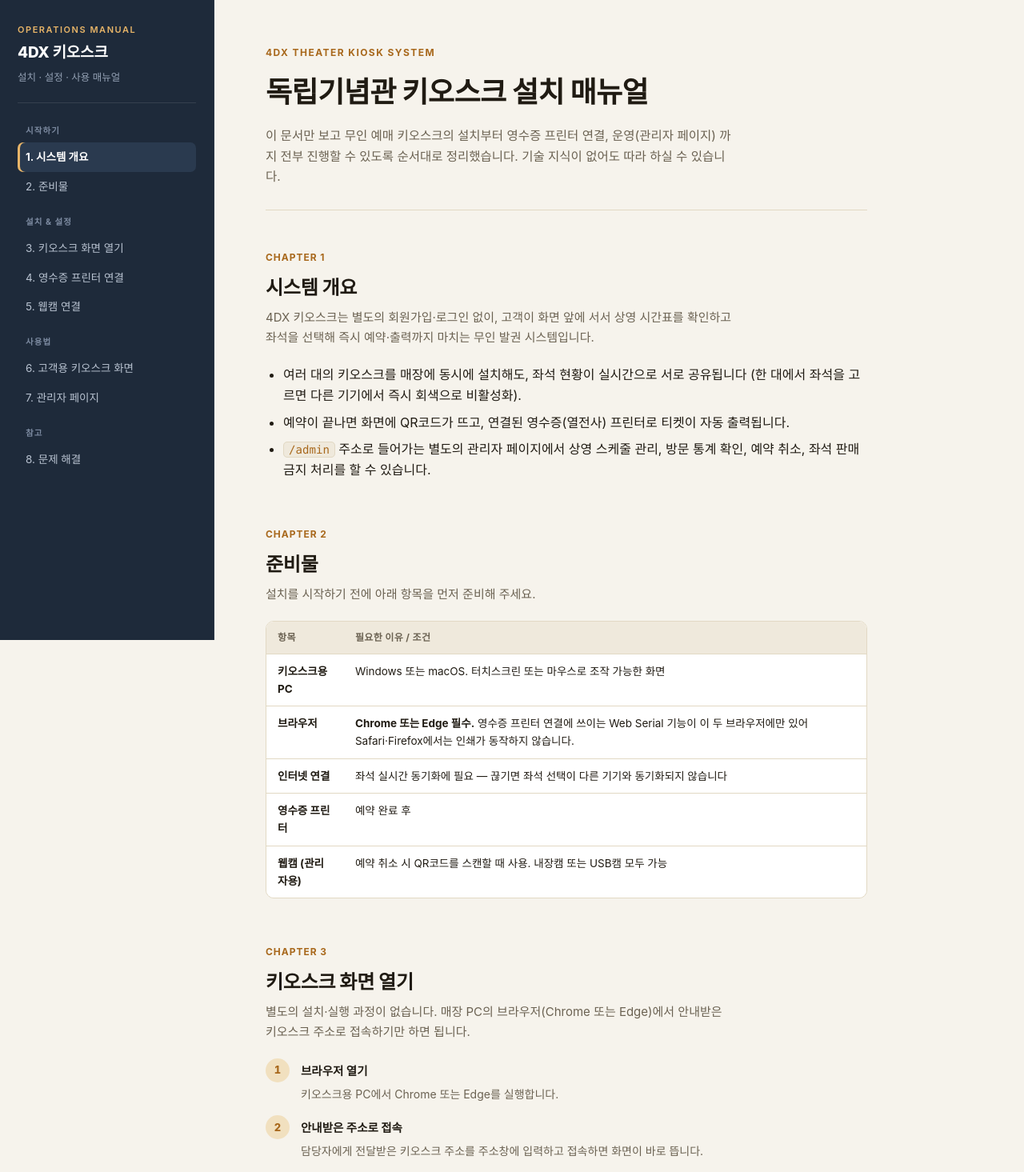
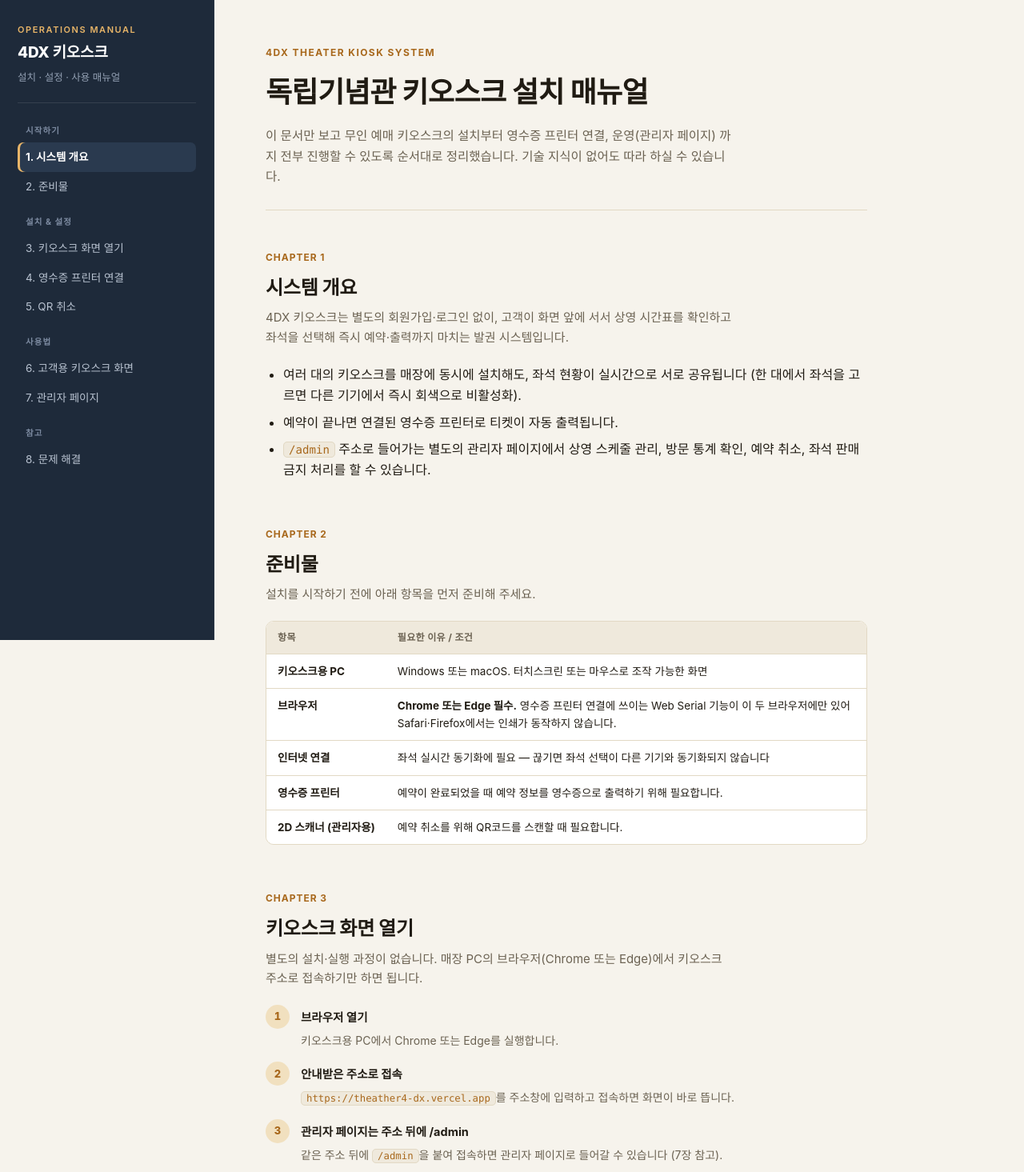
Before and after one commit to rtder6023/4DTheater_Manual, a Vue app: page / in a window 1280 px wide. Shown: the top 1465 px of the page at 80% size. Built offline with nearby package versions, Linux system fonts and the light colour scheme.

Commit message:
fix: url 주소 및 임시 계정 추가

```diff
--- a/src/data/chapters.js
+++ b/src/data/chapters.js
@@ -4,11 +4,11 @@ export const chapters = [
     num: "Chapter 1",
     title: "시스템 개요",
     intro:
-      "4DX 키오스크는 별도의 회원가입·로그인 없이, 고객이 화면 앞에 서서 상영 시간표를 확인하고 좌석을 선택해 즉시 예약·출력까지 마치는 무인 발권 시스템입니다.",
+      "4DX 키오스크는 별도의 회원가입·로그인 없이, 고객이 화면 앞에 서서 상영 시간표를 확인하고 좌석을 선택해 즉시 예약·출력까지 마치는 발권 시스템입니다.",
     body: `
       <ul>
         <li>여러 대의 키오스크를 매장에 동시에 설치해도, 좌석 현황이 실시간으로 서로 공유됩니다 (한 대에서 좌석을 고르면 다른 기기에서 즉시 회색으로 비활성화).</li>
-        <li>예약이 끝나면 화면에 QR코드가 뜨고, 연결된 영수증(열전사) 프린터로 티켓이 자동 출력됩니다.</li>
+        <li>예약이 끝나면 연결된 영수증 프린터로 티켓이 자동 출력됩니다.</li>
         <li><code>/admin</code> 주소로 들어가는 별도의 관리자 페이지에서 상영 스케줄 관리, 방문 통계 확인, 예약 취소, 좌석 판매 금지 처리를 할 수 있습니다.</li>
       </ul>
     `,
@@ -23,11 +23,11 @@ export const chapters = [
         <table>
           <thead><tr><th>항목</th><th>필요한 이유 / 조건</th></tr></thead>
           <tbody>
-            <tr><td><strong>키오스크용 PC</strong></td><td>Windows 또는 macOS. 터치스크린 또는 마우스로 조작 가능한 화면</td></tr>
+            <tr><td style="white-space: nowrap;"><strong>키오스크용 PC</strong></td><td>Windows 또는 macOS. 터치스크린 또는 마우스로 조작 가능한 화면</td></tr>
             <tr><td><strong>브라우저</strong></td><td><strong>Chrome 또는 Edge 필수.</strong> 영수증 프린터 연결에 쓰이는 Web Serial 기능이 이 두 브라우저에만 있어 Safari·Firefox에서는 인쇄가 동작하지 않습니다.</td></tr>
             <tr><td><strong>인터넷 연결</strong></td><td>좌석 실시간 동기화에 필요 — 끊기면 좌석 선택이 다른 기기와 동기화되지 않습니다</td></tr>
-            <tr><td><strong>영수증 프린터</strong></td><td>예약 완료 후 </td></tr>
-            <tr><td><strong>웹캠 (관리자용)</strong></td><td>예약 취소 시 QR코드를 스캔할 때 사용. 내장캠 또는 USB캠 모두 가능</td></tr>
+            <tr><td><strong>영수증 프린터</strong></td><td>예약이 완료되었을 때 예약 정보를 영수증으로 출력하기 위해 필요합니다.</td></tr>
+            <tr><td style="white-space: nowrap;"><strong>2D 스캐너 (관리자용)</strong></td><td>예약 취소를 위해 QR코드를 스캔할 때 필요합니다.</td></tr>
           </tbody>
         </table>
       </div>
@@ -38,11 +38,11 @@ export const chapters = [
     num: "Chapter 3",
     title: "키오스크 화면 열기",
     intro:
-      "별도의 설치·실행 과정이 없습니다. 매장 PC의 브라우저(Chrome 또는 Edge)에서 안내받은 키오스크 주소로 접속하기만 하면 됩니다.",
+      "별도의 설치·실행 과정이 없습니다. 매장 PC의 브라우저(Chrome 또는 Edge)에서 키오스크 주소로 접속하기만 하면 됩니다.",
     body: `
       <ol class="steps">
         <li><div><strong>브라우저 열기</strong><span class="step-body">키오스크용 PC에서 Chrome 또는 Edge를 실행합니다.</span></div></li>
-        <li><div><strong>안내받은 주소로 접속</strong><span class="step-body">담당자에게 전달받은 키오스크 주소를 주소창에 입력하고 접속하면 화면이 바로 뜹니다.</span></div></li>
+        <li><div><strong>안내받은 주소로 접속</strong><span class="step-body"><code>https://theather4-dx.vercel.app</code>를 주소창에 입력하고 접속하면 화면이 바로 뜹니다.</span></div></li>
         <li><div><strong>관리자 페이지는 주소 뒤에 /admin</strong><span class="step-body">같은 주소 뒤에 <code>/admin</code>을 붙여 접속하면 관리자 페이지로 들어갈 수 있습니다 (7장 참고).</span></div></li>
       </ol>
       <div class="callout good">
@@ -82,21 +82,16 @@ export const chapters = [
     `,
   },
   {
-    id: "webcam",
+    id: "scan",
     num: "Chapter 5",
-    title: "웹캠 연결",
+    title: "QR 취소",
     intro:
-      "특정 예약을 취소하려면 영수증 속 정보가 담긴 QR코드를 웹캠에 읽어주실 시 취소됩니다. 아래 절차로 연결하면 됩니다.",
+      "특정 예약을 취소하려면 영수증 속 정보가 담긴 QR코드를 스캐너에 읽어주실 시 취소됩니다. 아래 절차로 연결하면 됩니다.",
     body: `
       <ol class="steps">
-        <li><div><strong>내장캠 또는 USB캠을 PC에 연결</strong><span class="step-body">관리자 PC와 USB로 연결합니다. (내장캠 사용 시 연결할 필요 없습니다.)</span></div></li>
-        <li><div><strong>사용할 카메라 선택</strong><span class="step-body">관리자 페이지에 로그인해 예약취소 속 QR스캔 시, 브라우저가 "카메라 선택" 팝업을 띄웁니다.</span></div></li>
-        <li><div><strong>목록에서 카메라를 선택하고 연결</strong><span class="step-body">팝업 목록에 뜬 카메라를 선택하고 "연결"을 누릅니다.</span></div></li>
+        <li><div><strong>2D 스캐너를 PC에 연결</strong><span class="step-body">관리자 PC와 USB로 연결합니다.</span></div></li>
+        <li><div><strong>스캐너를 통해 QR 취소</strong><span class="step-body">관리자 페이지의 예약 취소 속 QR 스캔 클릭 후 취소할 예약의 QR코드를 스캐너로 스캔해 예약을 취소합니다.</span></div></li>
       </ol>
-      <div class="callout good">
-        <span class="callout-label">이후에는 자동</span>
-        <p>한 번 허용하면 같은 브라우저·같은 기기에서는 다음 예약부터 팝업 없이 선택된 카메라로 연결됩니다. 브라우저 데이터(사이트 데이터)를 지우면 이 허용 정보도 사라져 다시 카메라를 선택해야 합니다.</p>
-      </div>
     `,
   },
   {
@@ -123,7 +118,7 @@ export const chapters = [
       </div>
       <div class="callout">
         <span class="callout-label">QR코드에 담긴 정보</span>
-        <p>영수증의 QR코드는 <strong>예약일자 + 회차 + 좌석 + 인원수</strong>를 담고 있습니다. 고객이 직접 취소하는 기능은 없고, 이 QR코드는 매장 직원이 관리자 페이지에서 스캔해 취소할 때 사용합니다 (9장 참고).</p>
+        <p>영수증의 QR코드는 <strong>예약일자 + 회차 + 좌석 + 인원수</strong>를 담고 있습니다. 고객이 직접 취소하는 기능은 없고, 이 QR코드는 매장 직원이 관리자 페이지에서 스캔해 취소할 때 사용합니다 (7장 참고).</p>
       </div>
     `,
   },
@@ -132,7 +127,7 @@ export const chapters = [
     num: "Chapter 7",
     title: "관리자 페이지 사용법",
     intro:
-      "브라우저에서 키오스크 주소 뒤에 /admin을 붙여 접속합니다. 등록한 관리자 이메일과 비밀번호로 로그인하면 아래 4개 탭이 나타납니다.",
+      "브라우저에서 키오스크 주소 뒤에 /admin을 붙여 접속합니다. 등록한 관리자 이메일과 비밀번호로 로그인하면 아래 5개 탭이 나타납니다.",
     body: `
       <div class="card-grid">
         <div class="card">
@@ -159,7 +154,7 @@ export const chapters = [
             <li>예약이 있는 세션(회차)별 목록과 좌석 확인</li>
             <li>좌석 칩의 ✕ 버튼으로 개별 취소</li>
             <li>"전체 취소"로 해당 회차 일괄 취소</li>
-            <li><strong>"QR 스캔"</strong>으로 손님 영수증 QR코드를 카메라로 읽어 즉시 취소</li>
+            <li><strong>"QR 스캔"</strong>으로 손님 영수증 QR코드를 스캐너로 읽어 즉시 취소</li>
           </ul>
         </div>
         <div class="card">
@@ -172,9 +167,22 @@ export const chapters = [
           </ul>
         </div>
       </div>
+      <div class="card_print">
+          <div class="card-title">출력 형식 <span class="card-tag">PRINT TYPE</span></div>
+          <ul>
+            <li>표 출력 방식 선택</li>
+            <li>출력 방식 1: 여러 예약 건을 하나의 표로 출력</li>
+            <li>출력 방식 2: 예약 건별로 표를 각각 출력</li>
+          </ul>
+        </div>
       <h3>로그인 유지 &amp; 로그아웃</h3>
       <p>관리자 로그인은 브라우저 탭을 열어둔 동안만 유지됩니다(세션 저장). 브라우저를 완전히 닫으면 다음 접속 시 비밀번호를 다시 입력해야 합니다. 왼쪽 하단의 "로그아웃" 버튼으로 언제든 즉시 로그아웃할 수 있습니다.</p>
-    `,
+      <div class="callout good">
+        <span class="callout-label">테스트 계정 정보</span>
+        <p>계정 ID는 admin <br />비밀번호는 ehrdlqrlsuarhks입니다.</p>
+      </div>
+
+      `,
   },
   {
     id: "troubleshoot",
@@ -186,9 +194,8 @@ export const chapters = [
         <table>
           <thead><tr><th style="width:34%">증상</th><th>해결 방법</th></tr></thead>
           <tbody>
-            <tr><td>영수증이 인쇄되지 않아요</td><td>① Chrome 또는 Edge를 쓰고 있는지 확인 ② 프린터 USB 케이블·전원 확인 ③ 7장의 "포트 선택" 절차를 다시 진행 (브라우저 주소창 왼쪽 자물쇠 아이콘 → 사이트 설정에서 시리얼 포트 권한 확인)</td></tr>
+            <tr><td>영수증이 인쇄되지 않아요</td><td>① Chrome 또는 Edge를 쓰고 있는지 확인 ② 프린터 USB 케이블·전원 확인 ③ 4장의 "포트 선택" 절차를 다시 진행 (브라우저 주소창 왼쪽 자물쇠 아이콘 → 사이트 설정에서 시리얼 포트 권한 확인)</td></tr>
             <tr><td>좌석이 "다른 창에서 선택 중"으로 계속 떠요</td><td>다른 손님이 2분 이내에 같은 좌석을 선택 중인 상태입니다. 2분 뒤 자동으로 풀리거나, 급하면 관리자 "좌석 금지" 탭에서 상태를 확인하세요.</td></tr>
-            <tr><td>QR 스캔 창이 안 열려요</td><td>브라우저의 카메라 권한이 차단되어 있는지 확인하세요. 주소창 왼쪽 아이콘 → 카메라 권한을 "허용"으로 변경 후 새로고침합니다.</td></tr>
           </tbody>
         </table>
       </div>
@@ -210,6 +217,7 @@ export const chapters = [
   //           <tr><td class="mono">VITE_FIREBASE_STORAGE_BUCKET</td><td>Firebase 스토리지 버킷 주소</td></tr>
   //           <tr><td class="mono">VITE_FIREBASE_MESSAGING_SENDER_ID</td><td>Firebase 메시징 발신자 ID</td></tr>
   //           <tr><td class="mono">VITE_FIREBASE_APP_ID</td><td>Firebase 웹 앱 ID</td></tr>
+
   //         </tbody>
   //       </table>
   //     </div>
@@ -233,7 +241,7 @@ export const tocGroups = [
       // { id: "env", label: "5. 환경변수 설정" },
       { id: "run", label: "3. 키오스크 화면 열기" },
       { id: "printer", label: "4. 영수증 프린터 연결" },
-      { id: "webcam", label: "5. 웹캠 연결" },
+      { id: "scan", label: "5. QR 취소" },
     ],
   },
   {
```
